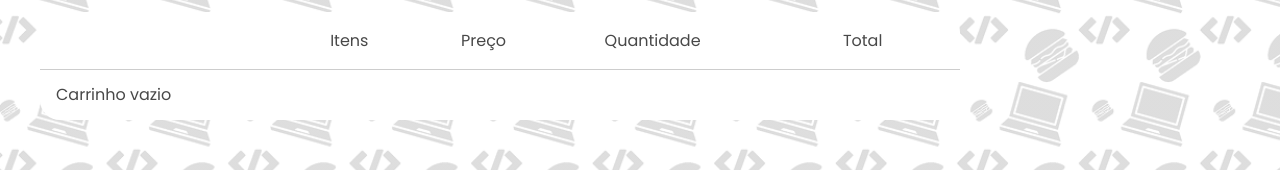
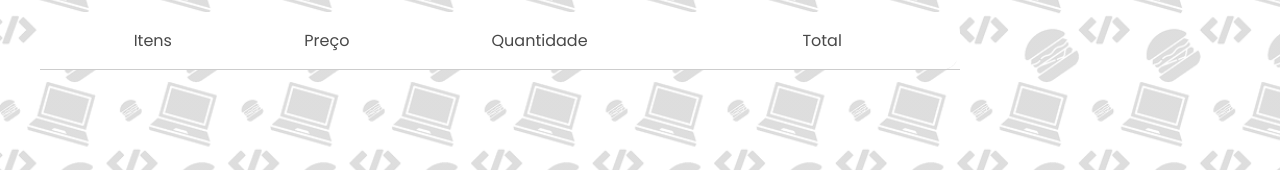
Before and after one commit to Soareslili/Projeto-Devburger-Interface, a React (Vite) app: page /carrinho in a window 1280 px wide. Shown: the part 268-438 px from the top of the page. Built offline with nearby package versions, Linux system fonts and the light colour scheme; a web font is replaced by a local one.

Commit message:
Criando a lógica do carrinho de compra

```diff
--- a/src/components/CartItems/index.jsx
+++ b/src/components/CartItems/index.jsx
@@ -21,31 +21,6 @@ export function CartItems() {
                     <Table.Th>Total</Table.Th>
                 </Table.Tr>
             </Table.Header>
-            <Table.Body>
-                {cartProducts?.length ? (
-                    cartProducts.map(product => (
-                        <Table.Tr key={product.id}>
-                            <Table.Td>
-                                <img
-                                    src={product.url} />
-                            </Table.Td>
-                            <Table.Td>{product.name}</Table.Td>
-                            <Table.Td>{product.currencyValue}</Table.Td>
-                            <Table.Td>{product.quantity}</Table.Td>
-
-                        </Table.Tr>
-                    ))
-                ) : (
-                    <Table.Tr>
-                        <Table.Td >
-                            Carrinho vazio
-                        </Table.Td>
-                    </Table.Tr>
-                )}
-            </Table.Body>
-
-
-
         </Table.Root>
     )
 }
--- a/src/hooks/CartContext.jsx
+++ b/src/hooks/CartContext.jsx
@@ -1,20 +1,19 @@
 
-import { useContext, createContext, useEffect, useState } from 'react';
+import { useContext, createContext, useEffect, useState } from "react";
 
-const CartContext = createContext({});
+const CartContext = createContext({})
 
 export const CartProvider = ({ children }) => {
-    const [cartProducts, setCartProducts] = useState([]);
+    const [cartProducts, setCartProducts] = useState([])
 
     const putProductInCart = (product) => {
         const cartIndex = cartProducts.findIndex((prd) => prd.id === product.id)
 
+        let newProductsInCart = []
 
-        let newProductsInCart = []
 
         if (cartIndex >= 0) {
             newProductsInCart = cartProducts
-
 
             newProductsInCart[cartIndex].quantity =
                 newProductsInCart[cartIndex].quantity + 1
@@ -31,32 +30,28 @@ export const CartProvider = ({ children }) => {
 
         updateLocalStorage(newProductsInCart)
 
-    };
+    }
 
 
     const clearCart = () => {
-        setCartProducts([])
 
-        updateLocalStorage([])
-    };
+    }
 
     const deleteProduct = (productId) => {
-        const newCart = cartProducts.filter((prd) => prd.id != productId)
+        const newCart = cartProducts.filter((prd) => prd.id !== productId)
 
         setCartProducts(newCart)
         updateLocalStorage(newCart)
-    };
+    }
 
     const increaseProduct = (productId) => {
         const newCart = cartProducts.map(prd => {
             return prd.id === productId ? { ...prd, quantity: prd.quantity + 1 } : prd;
-
-
         })
 
         setCartProducts(newCart)
         updateLocalStorage(newCart)
-    };
+    }
 
     const decreaseProduct = (productId) => {
         const cartIndex = cartProducts.findIndex((prd) => prd.id === productId)
@@ -64,27 +59,27 @@ export const CartProvider = ({ children }) => {
         if (cartProducts[cartIndex].quantity > 1) {
             const newCart = cartProducts.map(prd => {
                 return prd.id === productId ? { ...prd, quantity: prd.quantity - 1 } : prd;
+            })
 
-            })
             setCartProducts(newCart)
             updateLocalStorage(newCart)
+
         } else {
             deleteProduct(productId)
         }
-
-    };
+    }
 
     const updateLocalStorage = (products) => {
         localStorage.setItem('devburger:cartInfo', JSON.stringify(products))
-    };
-    useEffect(()=> {
-     const clientCartData = localStorage.getItem('devburger:cartInfo')
+    }
 
-     if(clientCartData) {
+    useEffect(() => {
+      const clientCartData = localStorage.getItem('devbuer:cartInfo')
+
+      if(clientCartData) {
         setCartProducts(JSON.parse(clientCartData))
-     }
-    }, []);
-
+      }
+    }, [])
 
     return (
         <CartContext.Provider
@@ -99,15 +94,16 @@ export const CartProvider = ({ children }) => {
         >
             {children}
         </CartContext.Provider>
-    );
-};
+    )
+
+}
 
 export const useCart = () => {
-    const context = useContext(CartContext);
+    const context = useContext(CartContext)
 
     if (!context) {
-        throw new Error('useCart must be used within a CartProvider');
+        throw new Error('useCart must be used with a context')
     }
 
-    return context;
-};
+    return context
+}
```
